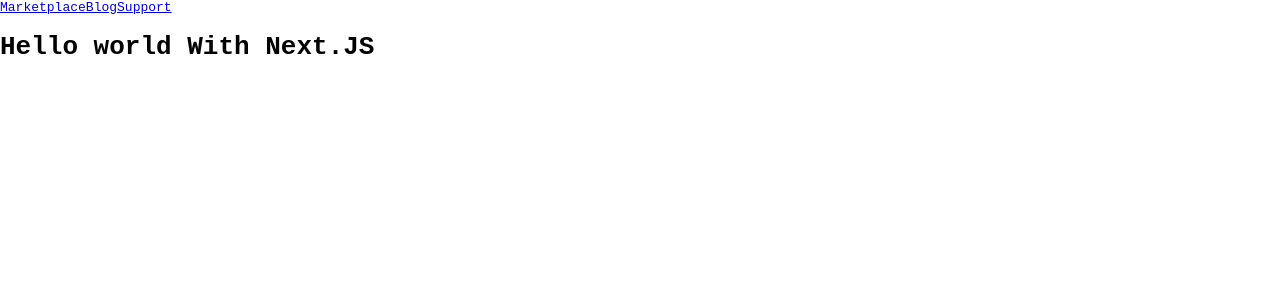
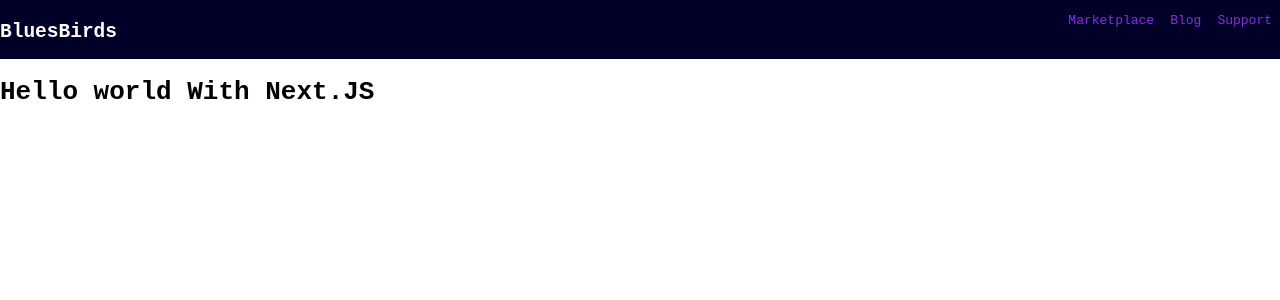
Before and after one commit to JosiasAurel/BluesBirds, a Next.js app: page / in a window 1280 px wide. Shown: the top 300 px of the page. Built offline with nearby package versions, Linux system fonts and the light colour scheme.

Commit message:
add a button and a text component

```diff
--- a/components/NavBar.js
+++ b/components/NavBar.js
@@ -2,16 +2,19 @@ import Link from "next/link";
 import styles from "./NavBar.module.css";
 const NavBar = () => {
   return (
-    <header className="{styles.header}">
-      <div className="{styles.header-div}">
+    <header className={styles.header}>
+      <div>
+        <h2 className={styles.logo}>BluesBirds</h2>
+      </div>
+      <div className={styles.headerdiv}>
         <Link href="/shop">
-          <a className="{styles.link}">Marketplace</a>
+          <a className={styles.link}>Marketplace</a>
         </Link>
         <Link href="/blog">
-          <a className="{styles.link}">Blog</a>
+          <a className={styles.link}>Blog</a>
         </Link>
         <Link href="/support">
-          <a className="{styles.link}">Support</a>
+          <a className={styles.link}>Support</a>
         </Link>
       </div>
     </header>
--- a/components/NavBar.module.css
+++ b/components/NavBar.module.css
@@ -2,9 +2,10 @@
   display: flex;
   justify-content: space-between;
   background-color: rgb(0, 0, 41);
+  padding-top: 5px;
 }
 
-.header-div {
+.headerdiv {
   display: flex;
   justify-content: space-evenly;
 }
@@ -12,4 +13,9 @@
 .link {
   color: blueviolet;
   text-decoration: none;
+  margin: 8px;
 }
+
+.logo {
+  color: white;
+}
--- /dev/null
+++ b/components/Text.module.css
@@ -0,0 +1,4 @@
+.text {
+  font-family: "Segoe UI", Tahoma, Geneva, Verdana, sans-serif;
+  text-align: center;
+}
```
Also changed, not shown: components/Button.js (added, +12 -0 lines), components/Button.module.css (added, +12 -0 lines), components/Text.js (added, +11 -0 lines).
